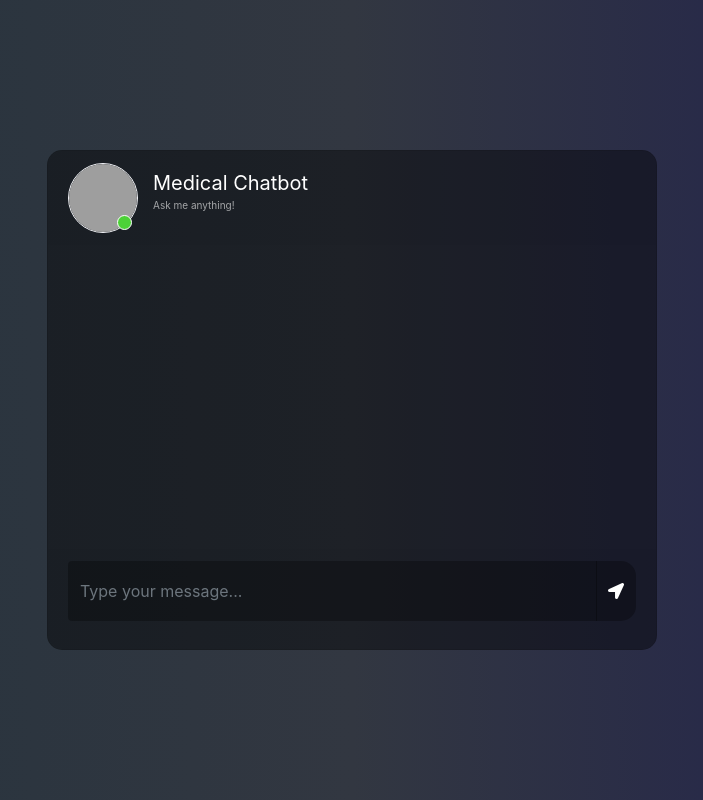
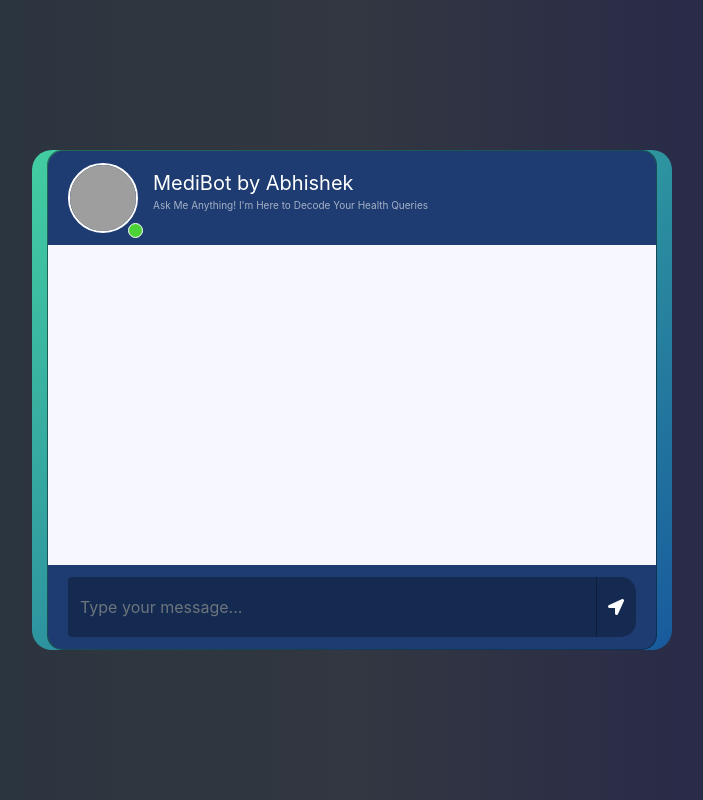
Before and after one commit to Abhishek1234567899/Medi-Consult-Chatbot-System--using-Llama-2, a Flask app: page / in a window 1280 px wide. Shown: the whole page, without its empty margins (288-991 px from the left). Run offline with Flask 3, Linux system fonts and the light colour scheme; some libraries are stand-ins or nearby versions; grey boxes are pictures that could not be loaded.

Commit message:
file updated

```diff
--- a/templates/chat.html
+++ b/templates/chat.html
@@ -1,17 +1,103 @@
-<link href="//maxcdn.bootstrapcdn.com/bootstrap/4.1.1/css/bootstrap.min.css" rel="stylesheet" id="bootstrap-css">
-<script src="//maxcdn.bootstrapcdn.com/bootstrap/4.1.1/js/bootstrap.min.js"></script>
-<script src="//cdnjs.cloudflare.com/ajax/libs/jquery/3.2.1/jquery.min.js"></script>
-
 <!DOCTYPE html>
 <html>
+
 <head>
-		<title>Chatbot</title>
-		<link rel="stylesheet" href="https://stackpath.bootstrapcdn.com/bootstrap/4.1.3/css/bootstrap.min.css" integrity="sha384-MCw98/SFnGE8fJT3GXwEOngsV7Zt27NXFoaoApmYm81iuXoPkFOJwJ8ERdknLPMO" crossorigin="anonymous">
-		<link rel="stylesheet" href="https://use.fontawesome.com/releases/v5.5.0/css/all.css" integrity="sha384-B4dIYHKNBt8Bc12p+WXckhzcICo0wtJAoU8YZTY5qE0Id1GSseTk6S+L3BlXeVIU" crossorigin="anonymous">
+    <title> MediBot by Abhishek    </title>
+    <link rel="stylesheet" href="https://stackpath.bootstrapcdn.com/bootstrap/4.1.3/css/bootstrap.min.css"
+        integrity="sha384-MCw98/SFnGE8fJT3GXwEOngsV7Zt27NXFoaoApmYm81iuXoPkFOJwJ8ERdknLPMO" crossorigin="anonymous">
+    <link rel="stylesheet" href="https://use.fontawesome.com/releases/v5.5.0/css/all.css"
+        integrity="sha384-B4dIYHKNBt8Bc12p+WXckhzcICo0wtJAoU8YZTY5qE0Id1GSseTk6S+L3BlXeVIU" crossorigin="anonymous">
     <script src="https://ajax.googleapis.com/ajax/libs/jquery/3.3.1/jquery.min.js"></script>
-		<link rel="stylesheet" type="text/css" href="{{ url_for('static', filename='style.css')}}"/>
+    <link rel="stylesheet" type="text/css" href="{{ url_for('static', filename='style.css') }}" />
+    <style>
+        body {
+            background-color: #f4f4f9;
+        }
+
+        .chat {
+            background: linear-gradient(to bottom right, #43cea2, #185a9d);
+            border-radius: 20px;
+        }
+
+        .msg_head {
+            background-color: #1e3c72;
+            color: white;
+        }
+
+        .msg_card_body {
+            height: 400px;
+            overflow-y: auto;
+            background: #f7f7ff;
+        }
+
+        .rounded-circle {
+            border: 2px solid white;
+        }
+
+        .user_img {
+            height: 70px;
+            width: 70px;
+            object-fit: cover;
+        }
+
+        .online_icon {
+            position: absolute;
+            top: 60px;
+            left: 60px;
+            height: 15px;
+            width: 15px;
+            background-color: #4cd137;
+            border-radius: 50%;
+        }
+
+        .msg_cotainer, .msg_cotainer_send {
+            background-color: #f7f7ff;
+            padding: 10px;
+            border-radius: 15px;
+            max-width: 60%;
+        }
+
+        .msg_cotainer_send {
+            background-color: #43cea2;
+            color: white;
+            align-self: flex-end;
+        }
+
+        .input-group-text {
+            background-color: #1e3c72;
+            color: white;
+            border: none;
+        }
+
+        .send_btn i {
+            color: white;
+        }
+
+        .send_btn:hover {
+            background-color: #43cea2;
+        }
+
+        .card-footer {
+            background-color: #1e3c72;
+            border-top: none;
+        }
+
+        .input-group {
+            animation: fadeInUp 0.3s;
+        }
+
+        @keyframes fadeInUp {
+            from {
+                opacity: 0;
+                transform: translateY(30px);
+            }
+            to {
+                opacity: 1;
+                transform: translateY(0);
+            }
+        }
+    </style>
 </head>
-
 
 <body>
     <div class="container-fluid h-100">
@@ -21,25 +107,25 @@
                     <div class="card-header msg_head">
                         <div class="d-flex bd-highlight">
                             <div class="img_cont">
-									<!-- <img src="https://i.ibb.co/fSNP7Rz/icons8-chatgpt-512.png" class="rounded-circle user_img"> -->
-									<img src="https://www.prdistribution.com/spirit/uploads/pressreleases/2019/newsreleases/d83341deb75c4c4f6b113f27b1e42cd8-chatbot-florence-already-helps-thousands-of-patients-to-remember-their-medication.png" class="rounded-circle user_img">
+                                <img src="https://img.freepik.com/premium-photo/aipowered-chatbot-providing-medical-advice-smartphone-sleek-interface-bright-screen-light_1342292-7290.jpg?w=1060"
+                                    class="rounded-circle user_img">
                                 <span class="online_icon"></span>
                             </div>
                             <div class="user_info">
-									<span>Medical Chatbot</span>
-									<p>Ask me anything!</p>
+                                <span>MediBot by Abhishek   </span>
+                                <p>Ask Me Anything! I'm Here to Decode Your Health Queries</p>
                             </div>
                         </div>
                     </div>
                     <div id="messageFormeight" class="card-body msg_card_body">
-
-
                     </div>
                     <div class="card-footer">
                         <form id="messageArea" class="input-group">
-                                <input type="text" id="text" name="msg" placeholder="Type your message..." autocomplete="off" class="form-control type_msg" required/>
+                            <input type="text" id="text" name="msg" placeholder="Type your message..." autocomplete="off"
+                                class="form-control type_msg" required />
                             <div class="input-group-append">
-									<button type="submit" id="send" class="input-group-text send_btn"><i class="fas fa-location-arrow"></i></button>
+                                <button type="submit" id="send" class="input-group-text send_btn"><i
+                                        class="fas fa-location-arrow"></i></button>
                             </div>
                         </form>
                     </div>
@@ -49,15 +135,17 @@
     </div>
 
     <script>
-			$(document).ready(function() {
-				$("#messageArea").on("submit", function(event) {
+        $(document).ready(function () {
+            $("#messageArea").on("submit", function (event) {
                 const date = new Date();
                 const hour = date.getHours();
                 const minute = date.getMinutes();
-					const str_time = hour+":"+minute;
+                const str_time = hour + ":" + minute;
                 var rawText = $("#text").val();
 
-					var userHtml = '<div class="d-flex justify-content-end mb-4"><div class="msg_cotainer_send">' + rawText + '<span class="msg_time_send">'+ str_time + '</span></div><div class="img_cont_msg"><img src="https://i.ibb.co/d5b84Xw/Untitled-design.png" class="rounded-circle user_img_msg"></div></div>';
+                var userHtml = '<div class="d-flex justify-content-end mb-4"><div class="msg_cotainer_send">' + rawText +
+                    '<span class="msg_time_send">' + str_time +
+                    '</span></div><div class="img_cont_msg"><img src="https://img.freepik.com/premium-photo/friendly-ai-robot-lab-coat-works-laptop-with-graphs-background-highlighting-use-ai-market-research-data-analysis_856795-89619.jpg?w=740" class="rounded-circle user_img_msg"></div></div>';
 
                 $("#text").val("");
                 $("#messageFormeight").append(userHtml);
@@ -68,14 +156,14 @@
                     },
                     type: "POST",
                     url: "/get",
-					}).done(function(data) {
-						var botHtml = '<div class="d-flex justify-content-start mb-4"><div class="img_cont_msg"><img src="https://www.prdistribution.com/spirit/uploads/pressreleases/2019/newsreleases/d83341deb75c4c4f6b113f27b1e42cd8-chatbot-florence-already-helps-thousands-of-patients-to-remember-their-medication.png" class="rounded-circle user_img_msg"></div><div class="msg_cotainer">' + data + '<span class="msg_time">' + str_time + '</span></div></div>';
+                }).done(function (data) {
+                    var botHtml = '<div class="d-flex justify-content-start mb-4"><div class="img_cont_msg"><img src="https://img.freepik.com/premium-vector/aipowered-medical-chatbot-enhanced-healthcare-accessibility_1263357-10978.jpg?w=740" class="rounded-circle user_img_msg"></div><div class="msg_cotainer">' + data + '<span class="msg_time">' + str_time + '</span></div></div>';
                     $("#messageFormeight").append($.parseHTML(botHtml));
                 });
                 event.preventDefault();
             });
         });
     </script>
+</body>
 
-    </body>
 </html>
```
Also changed, not shown: README.md, 1 other file. Lines whose indentation alone changed are shown as unchanged.
